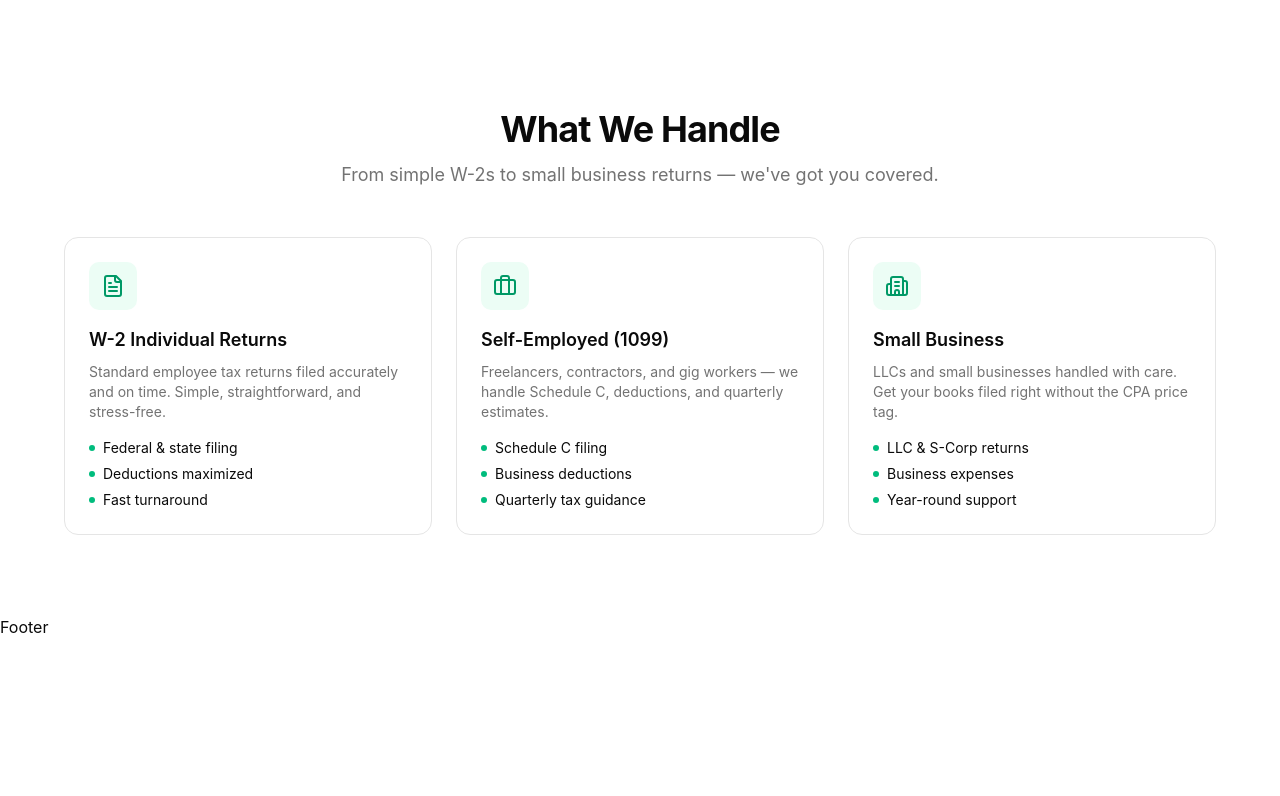
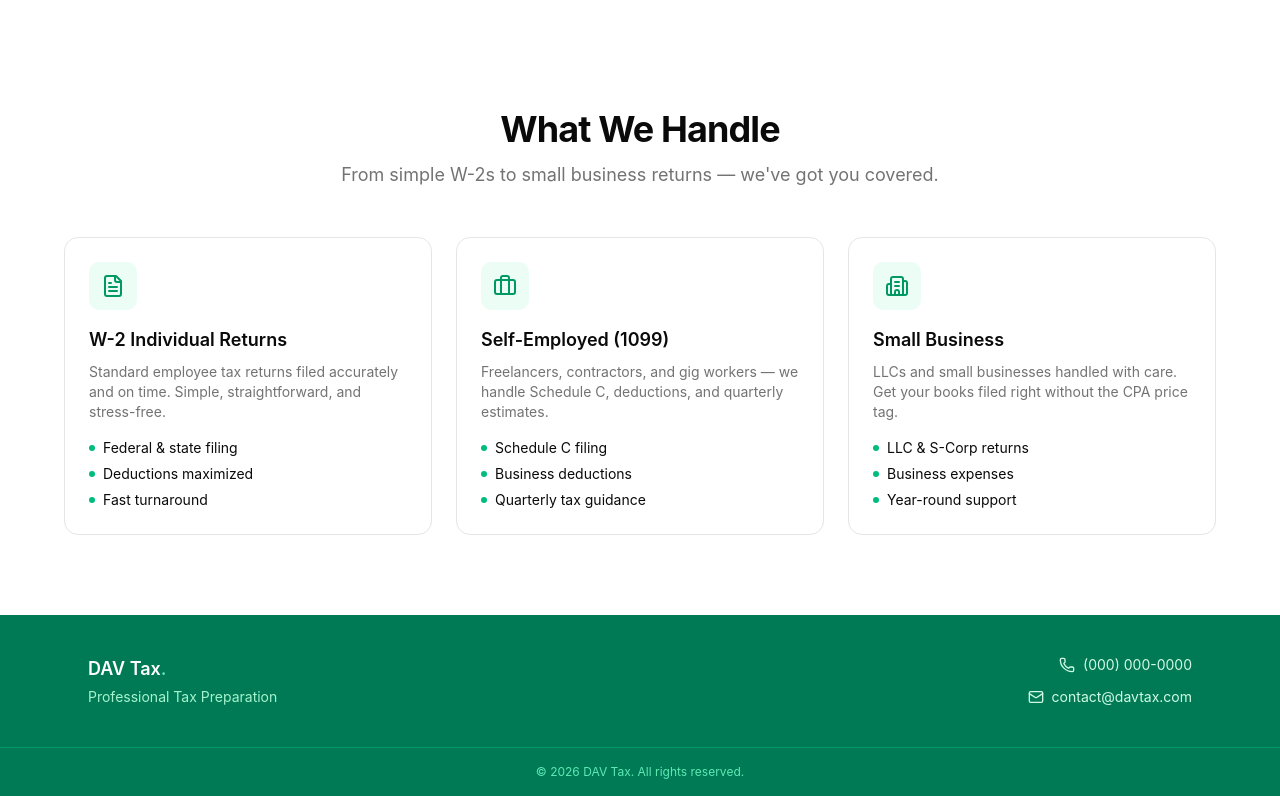
Before and after one commit to DavidAVargas/dav-tax, a Next.js app: page / in a window 1280 px wide. Shown: the part 778-1574 px from the top of the page. Before the commit the page ends 1417 px from the top, so only its background shows below. Built offline with nearby package versions, Linux system fonts and the light colour scheme.

Commit message:
add emerald footer with placeholder contact info

```diff
--- a/app/layout.tsx
+++ b/app/layout.tsx
@@ -2,6 +2,7 @@ import type { Metadata } from "next";
 import { inter } from "@/utils/fonts";
 import Providers from "@/components/DarkLightMode/providers";
 import { Navbar } from "@/components/Navbar";
+import { Footer } from "@/components/Footer";
 import { ScrollToTop } from "@/components/ScrollToTop";
 import "@/styles/globals.css";
 
@@ -23,7 +24,7 @@ export default function RootLayout({
           <div className="grid min-h-[100dvh] grid-rows-[auto_1fr_auto]">
             <Navbar />
             <main>{children}</main>
-            <footer>Footer</footer>
+            <Footer />
           </div>
         </Providers>
       </body>
--- /dev/null
+++ b/components/Footer/index.tsx
@@ -0,0 +1,31 @@
+import { Mail, Phone } from "lucide-react";
+
+export function Footer() {
+  return (
+    <footer className="bg-emerald-700 text-white">
+      <div className="mx-auto flex max-w-6xl flex-col items-center justify-between gap-6 px-4 py-10 sm:flex-row sm:px-6">
+        <div>
+          <p className="text-lg font-semibold">
+            DAV Tax<span className="text-emerald-300">.</span>
+          </p>
+          <p className="mt-1 text-sm text-emerald-200">Professional Tax Preparation</p>
+        </div>
+
+        <div className="flex flex-col items-center gap-3 text-sm text-emerald-100 sm:items-end">
+          <div className="flex items-center gap-2">
+            <Phone className="size-4" />
+            <span>(000) 000-0000</span>
+          </div>
+          <div className="flex items-center gap-2">
+            <Mail className="size-4" />
+            <span>contact@davtax.com</span>
+          </div>
+        </div>
+      </div>
+
+      <div className="border-t border-emerald-600 px-4 py-4 text-center text-xs text-emerald-300">
+        © {new Date().getFullYear()} DAV Tax. All rights reserved.
+      </div>
+    </footer>
+  );
+}
```
